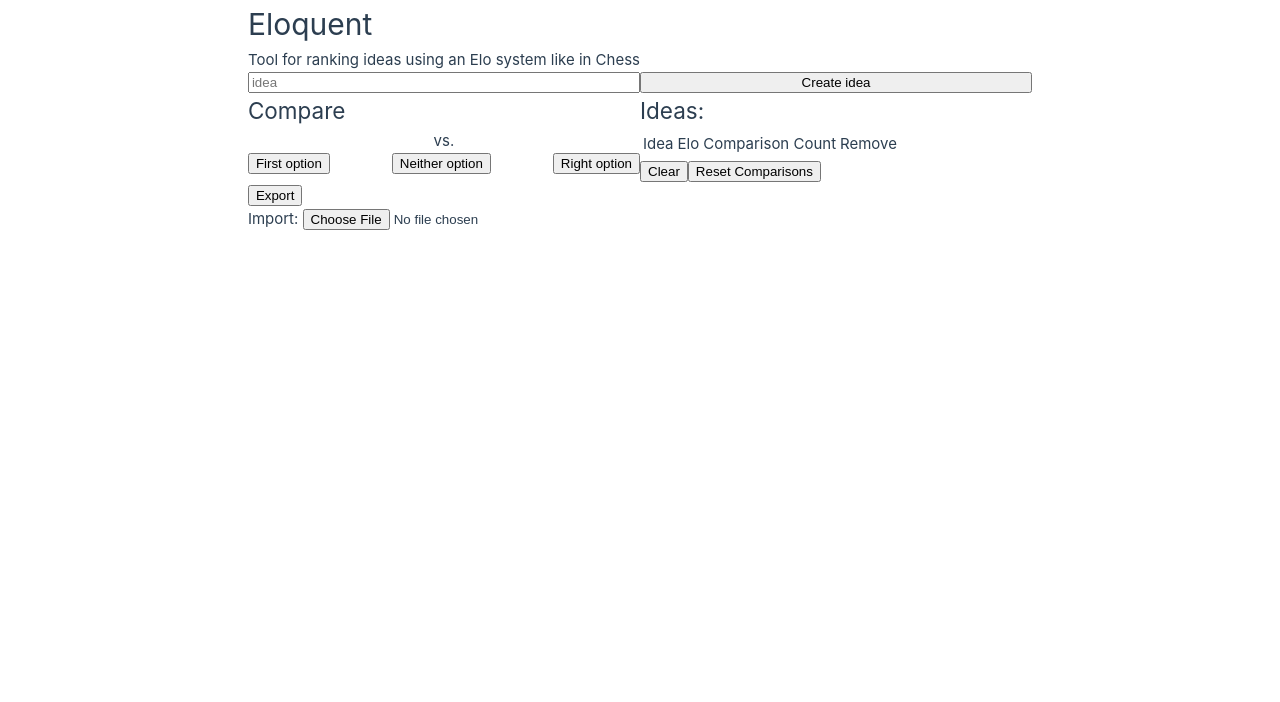
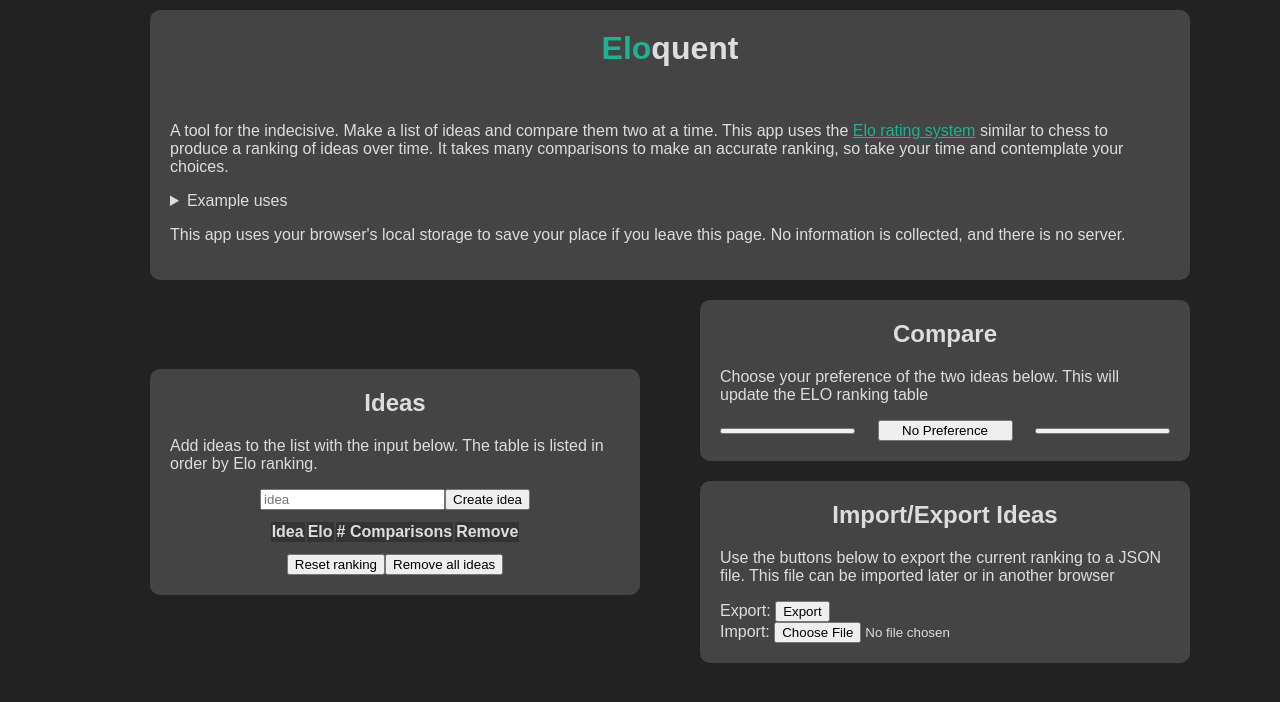
Before and after one commit to ptrgags/eloquent, a Vue app: page / in a window 1280 px wide. Shown: the top 702 px of the page. Built offline with nearby package versions, Linux system fonts and the light colour scheme.

Commit message:
Redo the page layout and styling

```diff
--- a/src/App.vue
+++ b/src/App.vue
@@ -178,35 +178,48 @@ async function import_state(event: Event) {
 </script>
 
 <template>
-    <h1>Eloquent</h1>
+    <div class="container">
+        <div class="panel">
+            <h1><span class="highlight-elo">Elo</span>quent</h1>
             <br />
-    <p>Tool for ranking ideas using an Elo system like in Chess</p>
-    <br />
+            <p>
+                A tool for the indecisive. Make a list of ideas and compare them
+                two at a time. This app uses the
+                <a href="https://en.m.wikipedia.org/wiki/Elo_rating_system">Elo rating system</a>
+                similar to chess to produce a ranking of ideas over time. It takes
+                many comparisons to make an accurate ranking, so take your time
+                and contemplate your choices.
+            </p>
+            <details>
+                <summary>Example uses</summary>
+                <ul>
+                    <li>Enter some creative ideas and decide which are worthwhile</li>
+                    <li>Make a list of games/shows/etc. and rank your favorites</li>
+                    <li>List items in your wishlist and see which ones you <em>really</em> want</li>
+                    <li>Enter a list of tasks and prioritize them</li>
+                </ul>
+            </details>
+            <p>
+                This app uses your browser's local storage to save your place if
+                you leave this page. No information is collected, and there is no server.
+            </p>
+        </div>
+
+        <div class="horizontal">
+            <div class="column vertical">
+                <div class="panel">
+                    <h2>Ideas</h2>
+                    <p>Add ideas to the list with the input below. The table is listed in order by Elo ranking.</p>
+                    <div class="centered">
                         <input type="text" v-model="new_idea_name" placeholder="idea"/>
                         <button type="button" @click="add_idea">Create idea</button>
-
-    <div>
-        <h2>Compare</h2>
-        <div class="horizontal">
-            <p>{{ first_option?.name }}</p>
-            <p>vs.</p>
-            <p>{{ second_option?.name }}</p>
                     </div>
-        <div class="horizontal">
-            <button type="button" :enabled="can_compare" @click="select_preference(Preference.First)">First option</button>
-            <button type="button" :enabled="can_compare" @click="select_preference(Preference.NoPreference)">Neither option</button>
-            <button type="button" :enabled="can_compare" @click="select_preference(Preference.Second)">Right option</button>
-        </div>
-    </div>
-
-    <div>
-        <h2>Ideas:</h2>
                     <table>
                         <thead>
                             <tr>
                                 <th>Idea</th>
                                 <th>Elo</th>
-                    <th>Comparison Count</th>
+                                <th># Comparisons</th>
                                 <th>Remove</th>
                             </tr>
                         </thead>
@@ -215,32 +228,137 @@ async function import_state(event: Event) {
                                 :key="idea.id"
                                 :class="{accurate: idea.comparisons >= 5}">
                                 <td>{{ idea.name }}</td>
-                    <td>{{ idea.elo }}</td>
-                    <td>{{ idea.comparisons }}</td>
-                    <button type="button" @click="remove_idea(idea)">X</button>
+                                <td class="centered">{{ idea.elo }}</td>
+                                <td class="centered">{{ idea.comparisons }}</td>
+                                <td class="centered"><button class="centered" type="button" @click="remove_idea(idea)">X</button></td>
                             </tr>
                         </tbody>
                     </table>
-        <button type="button" @click="clear">Clear</button>
-        <button type="button" @click="reset_comparisons">Reset Comparisons</button>
+                    <div class="centered">
+                        <button type="button" @click="reset_comparisons">Reset ranking</button>
+                        <button type="button" @click="clear">Remove all ideas</button>
                     </div>
-    <div>
+                </div>
+            </div>
+            <div class="column vertical">
+                <div class="panel compare">
+                    <h2>Compare</h2>
+                    <p>Choose your preference of the two ideas below. This will update the ELO ranking table</p>
+                    <div class="horizontal">
+                        <button class="compare-button" type="button" :enabled="can_compare" @click="select_preference(Preference.First)">{{ first_option?.name }}</button>
+                        <button class="compare-button" type="button" :enabled="can_compare" @click="select_preference(Preference.NoPreference)">No Preference</button>
+                        <button class="compare-button" type="button" :enabled="can_compare" @click="select_preference(Preference.Second)">{{second_option?.name}}</button>
+                    </div>
+                </div>
+
+                <div class="panel">
+                    <h2>Import/Export Ideas</h2>
+                    <p>Use the buttons below to export the current ranking to a JSON file. This file can be imported later or in another browser</p>
+                    Export:
                     <button type="button" @click="export_state">Export</button>
                     <br/>
                     Import:
                     <input type="file" @change="import_state" accept=".json"/>
                 </div>
+            </div>
+        </div>
+    </div>
 </template>
 
 <style>
+
+.highlight-elo {
+    color: #1eb192;
+}
+
+a {
+    color: #1eb192;
+}
+
+body {
+    margin: 0;
+    padding: 0;
+    background-color: #222222;
+    color: #dddddd;
+    font-family: sans-serif;
+}
+
+.container {
+    width: 1000px;
+    margin: 0 auto;
+}
+
+h1, h2 {
+    text-align: center;
+    margin-top: 0;
+}
+
+table {
+    margin: 10px auto;
+}
+
+th {
+    background-color: #333333;
+}
+
+td {
+    padding: 2px;
+}
+
+.panel {
+    background-color: #444444;
+    padding: 20px;
+    border-radius: 10px;
+    margin: 10px;
+    width: 100%;
+}
+
+.compare-button {
+    width: 30%;
+    height: 100%;
+}
+
+.centered {
+    text-align: center;
+}
+
 .horizontal {
     display: flex;
+    flex-wrap: wrap;
     flex-direction: row;
     justify-content: space-between;
+    align-items: center;
+}
+
+.vertical {
+    display: flex;
+    flex-wrap: wrap;
+    flex-direction: column;
+    justify-content: space-between;
+    align-items: center;
+}
+
+.column {
+    width: 450px;
 }
 
 .accurate {
     background-color: #1eb192;
     color: #1d1d1d;
 }
+
+@media screen and (max-width: 1024px) {
+    .container {
+        max-width: 80vh;
+    }
+
+    .column {
+        width: 80vh;
+    }
+
+    .panel {
+        box-sizing: border-box;
+        width: 80vh;
+    }
+}
 </style>
--- a/src/main.ts
+++ b/src/main.ts
@@ -1,5 +1,3 @@
-import './assets/main.css'
-
 import { createApp } from 'vue'
 import App from './App.vue'
 
```
Lines whose indentation alone changed are shown as unchanged.
